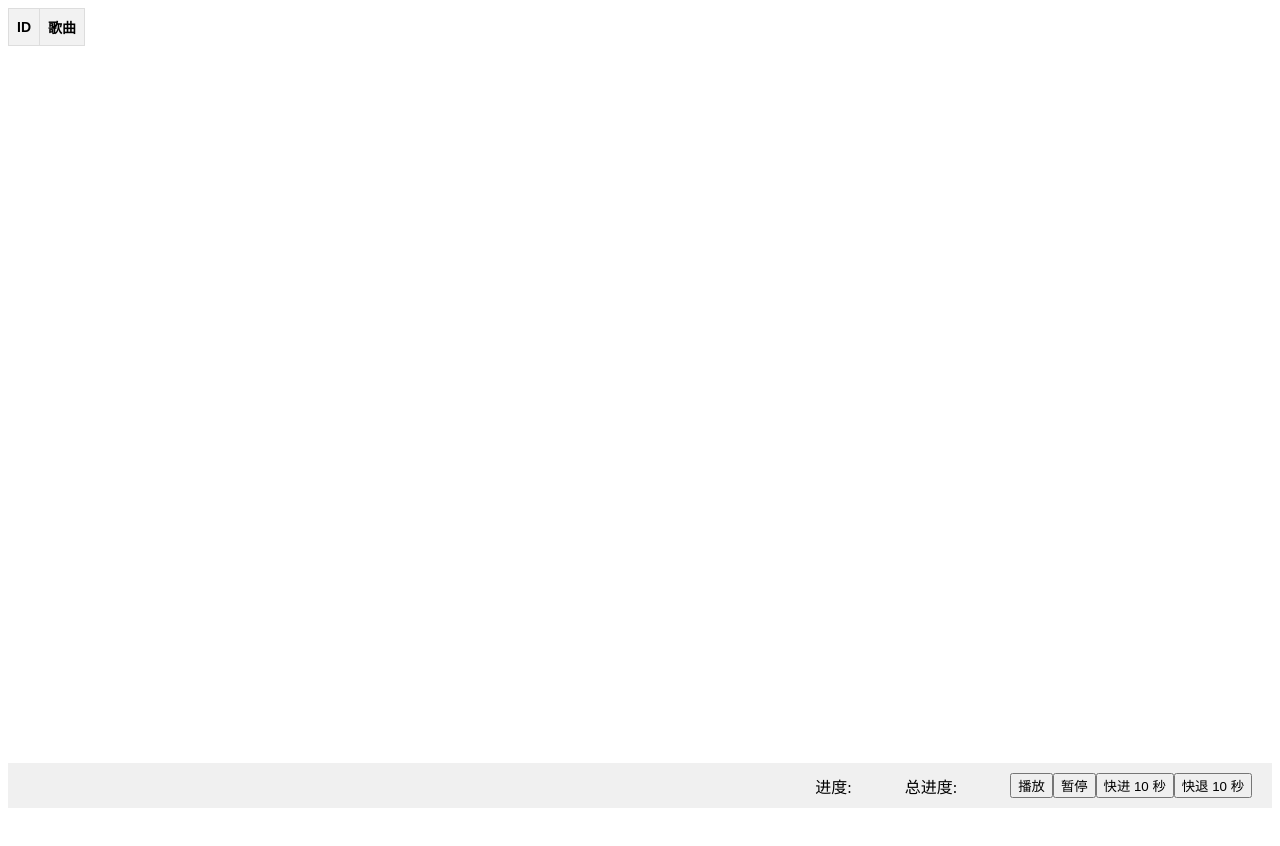
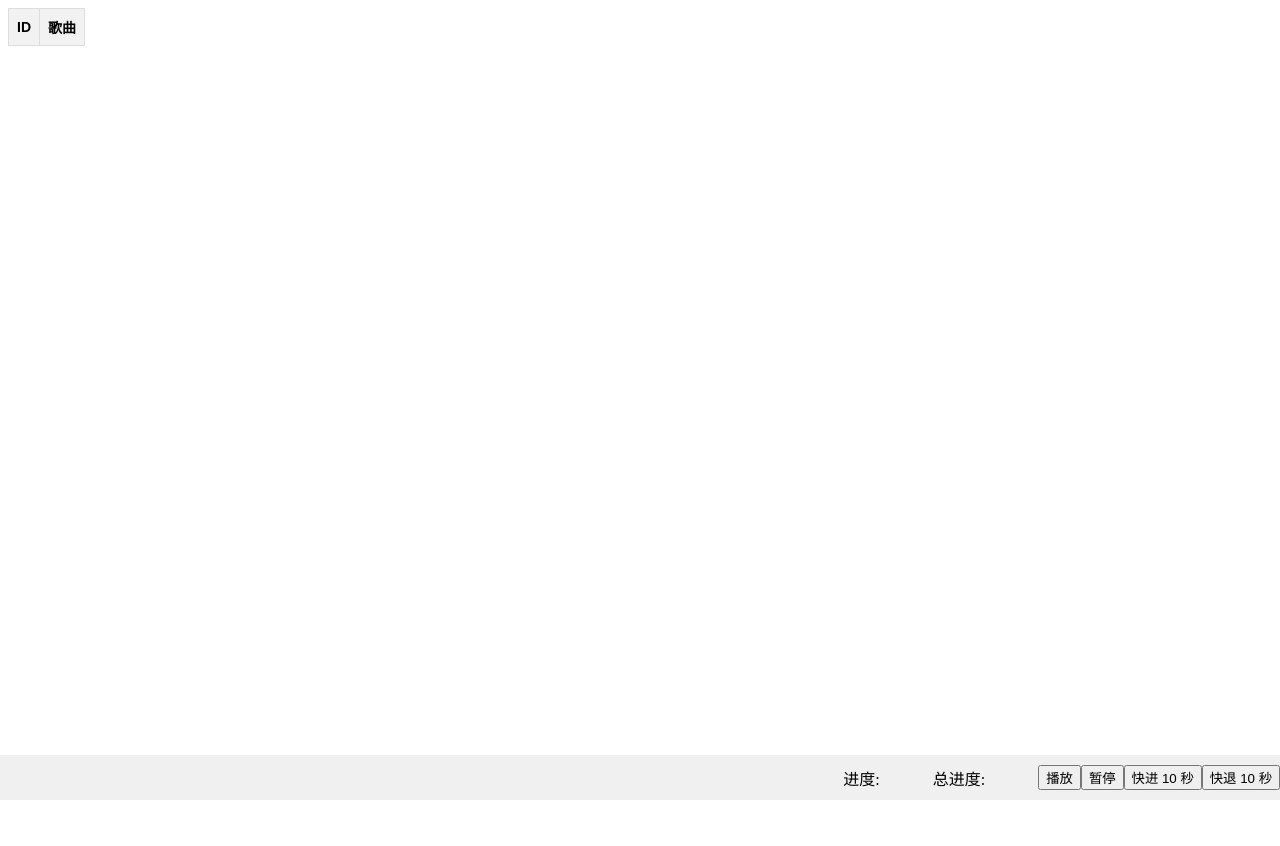
Before and after one commit to freetbash/freetbash.github.io, a plain HTML site: page index.html in a window 1280 px wide. Before the commit the page ends 816 px from the top, so only its background shows below. Drawn offline with Linux system fonts and the light colour scheme; no server answers.

Commit message:
Update index.html

```diff
--- a/index.html
+++ b/index.html
@@ -136,6 +136,25 @@
     .playlist-container a:hover {
       text-decoration: underline;
     }
+    .player-container {
+      display: flex;
+      flex-direction: column;
+      min-height: 100vh;
+      margin: 0;
+      padding-bottom: 50px; /* 控制栏的高度 */
+    }
+
+    .controls-container {
+      position: fixed;
+      bottom: 0;
+      left: 0;
+      display: flex;
+      align-items: center;
+      padding: 10px;
+      background-color: #f0f0f0;
+      width: 100%;
+    }
+
   </style>
 </head>
 <body>
```
